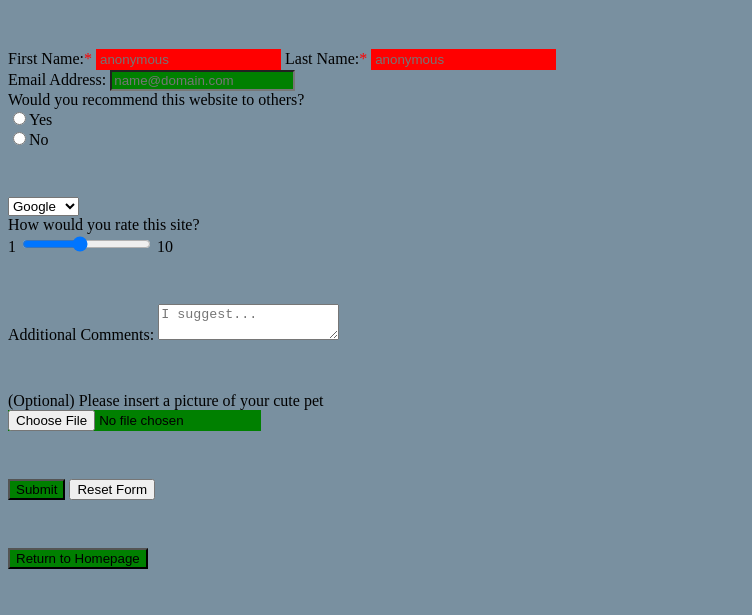
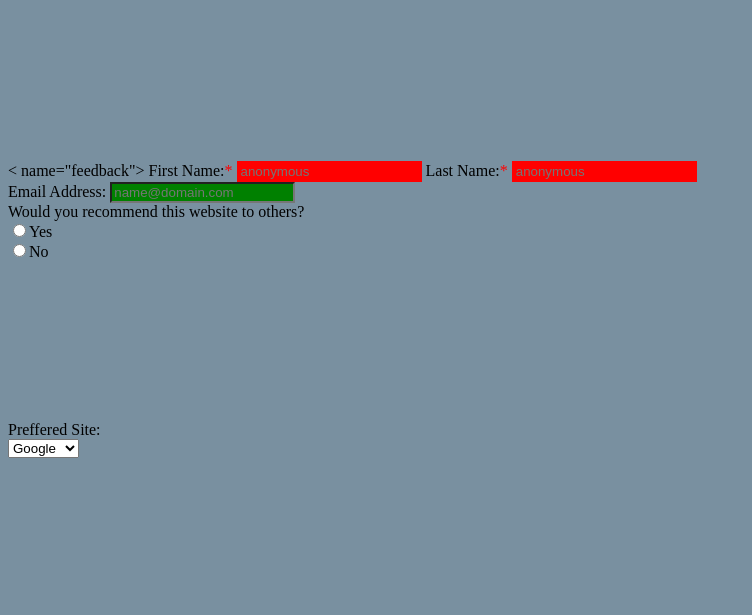
Before and after one commit to ElishaMcC/CSCI225, a plain HTML site: page ContactMe.html in a window 1280 px wide. Shown: the part 165-780 px from the top of the page, without its empty margins (0-752 px from the left). Drawn offline with Linux system fonts and the light colour scheme.

Commit message:
space & fix

```diff
--- a/ContactMe.html
+++ b/ContactMe.html
@@ -10,7 +10,7 @@
         <iframe src="https://www.youtube.com/embed/qHYQRaDDVGg" title="Hallow Queen - Danny Baranowsky"></iframe>
         </div>
 
-        <form name="feedback">
+        < name="feedback">
             <label>First Name:<span class="star">*</span> <input type="text" name="fname" placeholder="anonymous" required></label>
             <label>Last Name:<span class="star">*</span> <input type="text" name="lname" placeholder="anonymous" required></label>
             <br>
@@ -27,6 +27,9 @@
                 <br>
             </div>
 
+            <div><label>
+                Preffered Site:
+                <br>
                 <select id="favweb" name="favWeb">
                     <option value="Google">Google</option>
                     <option value="Twitter">Twitter</option>
@@ -37,6 +40,7 @@
                     <option value="Ko-fi">Ko-fi</option>
                     <option value="Patreon">Patreon</option>
                 </select>
+            </div></label>
 
             <div>
             <label>
@@ -51,7 +55,8 @@
             <div>
             <label>
                 Additional Comments:
-                <textarea name="comment" placeholder="I suggest..."></textarea>
+                <br>
+                <textarea name="comment" placeholder="I suggest..." cols="12" rows="9"></textarea>
             </label>
             </div>
 
--- a/css/style.css
+++ b/css/style.css
@@ -35,9 +35,5 @@
         }
 
         div{
-            margin-bottom: 3rem;
+            margin-bottom: 10rem;
         }
-
-        iframe{
-            align-self: center;
-        }
```
Lines whose indentation alone changed are shown as unchanged.
